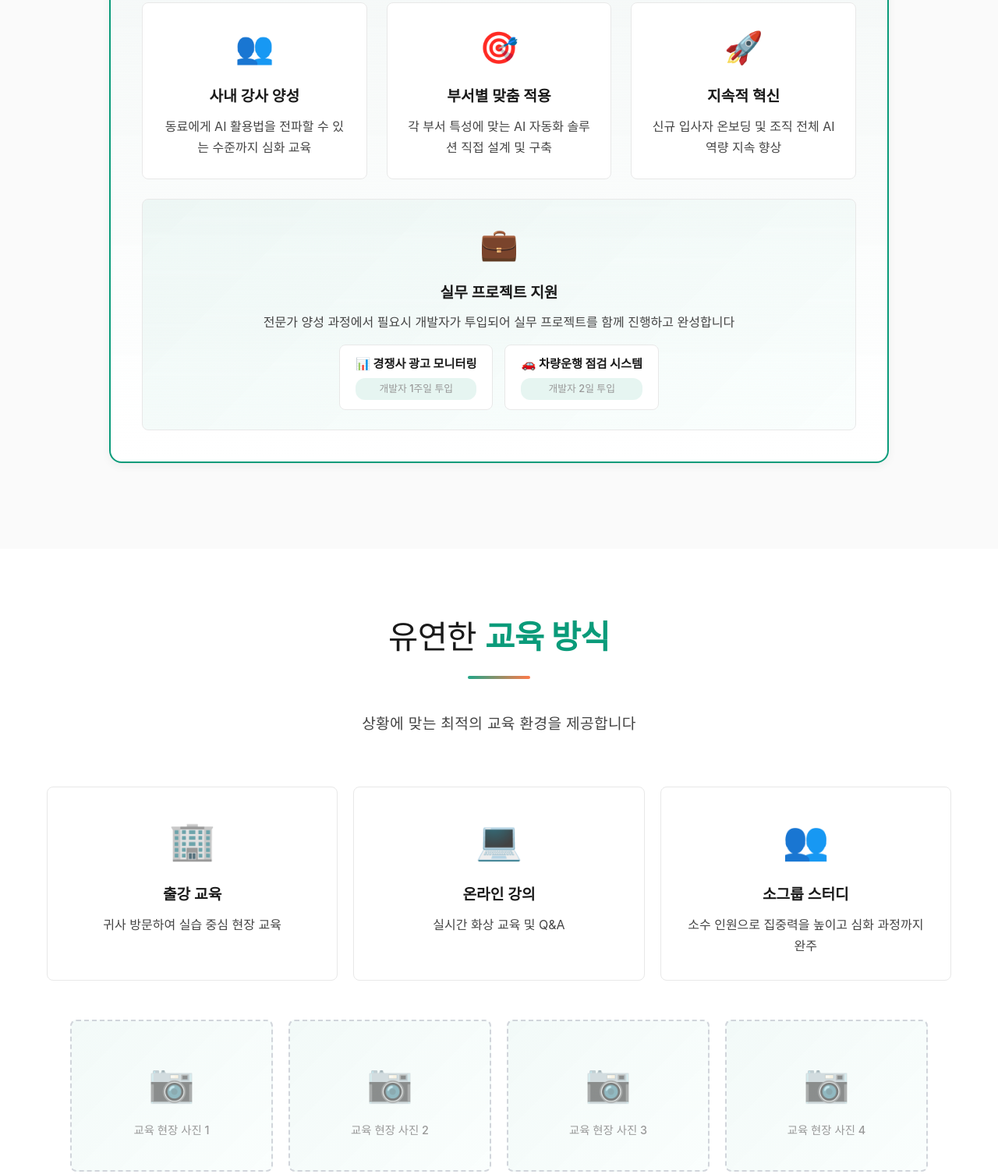
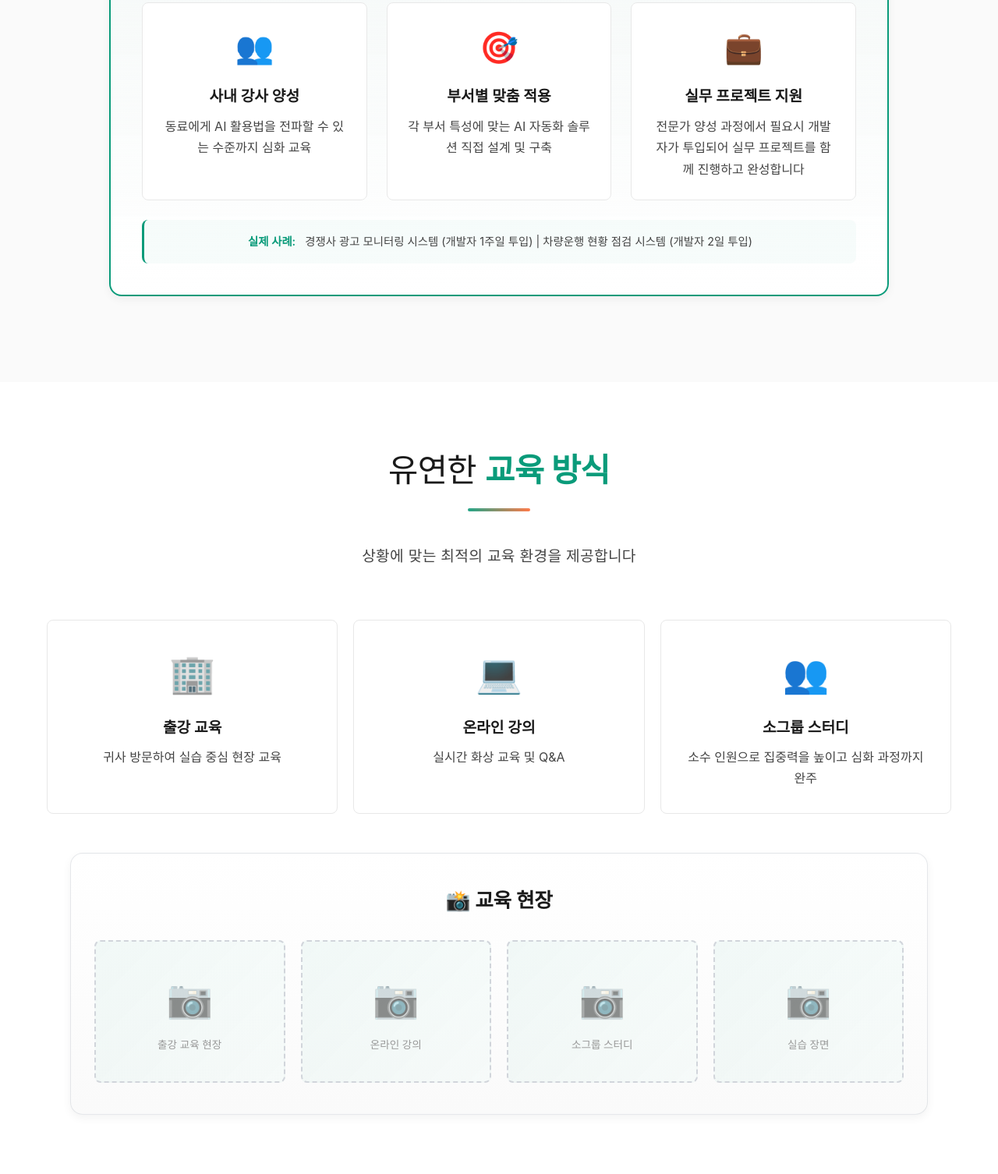
Before and after one commit to lionell0901/edu_page, a website: page index.html in a window 1280 px wide. Shown: the part 3567-5073 px from the top of the page at 78% size. Drawn offline with Linux system fonts and the light colour scheme; a web font is replaced by a local one.

Commit message:
🎨 전문가 양성 과정 구조 개선 및 교육 현장 갤러리 카드화
주요 변경사항:
- 3단계 전문가 양성 과정 최적화
  • '지속적 혁신' 항목 삭제
  • 3개 카드로 깔끔하게 정리 (사내 강사, 부서 맞춤, 실무 프로젝트)
  • 실무 프로젝트가 동일한 크기 카드로 배치
  • 실제 사례를 하단에 작은 글씨 한 줄로 표시
- 교육 현장 사진 갤러리 카드화
  • 카드 형태로 감싸기 (배경, 패딩, 그림자)
  • '📸 교육 현장' 타이틀 추가
  • 4개 사진 슬롯 그리드 배치
  • 각 사진에 설명 라벨 추가 (출강/온라인/소그룹/실습)

```diff
--- a/css/index-page.css
+++ b/css/index-page.css
@@ -516,51 +516,23 @@
     font-weight: 600;
 }
 
-/* Expert Project Feature */
-.expert-project {
-    grid-column: 1 / -1;
-    background: linear-gradient(135deg, rgba(10, 155, 122, 0.05), rgba(6, 214, 160, 0.02));
+/* Project Examples Footer */
+.project-examples-footer {
+    margin-top: 25px;
+    padding: 15px 20px;
+    background: rgba(10, 155, 122, 0.03);
+    border-radius: var(--radius-sm);
+    border-left: 3px solid var(--primary-color);
+    text-align: center;
+    font-size: 0.9rem;
+    color: var(--text-secondary);
+    line-height: 1.8;
 }
 
-.project-examples-inline {
-    margin-top: 15px;
-    display: flex;
-    gap: 15px;
-    flex-wrap: wrap;
-    justify-content: center;
-}
-
-.example-item {
-    background: white;
-    padding: 12px 20px;
-    border-radius: 8px;
-    border: 1px solid var(--border-light);
-    display: flex;
-    flex-direction: column;
-    gap: 5px;
-    text-align: center;
-    transition: var(--transition);
-}
-
-.example-item:hover {
-    border-color: var(--primary-color);
-    transform: translateY(-2px);
-    box-shadow: var(--shadow-medium);
-}
-
-.example-item strong {
-    font-size: 0.95rem;
-    color: var(--text-primary);
-    display: block;
-}
-
-.example-item span {
-    font-size: 0.8rem;
-    color: var(--text-muted);
-    background: rgba(10, 155, 122, 0.1);
-    padding: 4px 10px;
-    border-radius: 12px;
-    font-weight: 500;
+.examples-label {
+    font-weight: 600;
+    color: var(--primary-color);
+    margin-right: 8px;
 }
 
 /* Education Style Section */
@@ -573,12 +545,34 @@
     margin-top: 50px;
 }
 
-.gallery-placeholder {
-    display: grid;
-    grid-template-columns: repeat(auto-fit, minmax(250px, 1fr));
-    gap: 20px;
+.gallery-card {
+    background: var(--card-bg);
+    border-radius: var(--radius);
+    padding: 40px 30px;
+    border: var(--card-border);
+    box-shadow: var(--elev-1);
     max-width: 1100px;
     margin: 0 auto;
+    transition: var(--transition);
+}
+
+.gallery-card:hover {
+    box-shadow: var(--elev-2);
+}
+
+.gallery-title {
+    font-size: var(--font-scale-3);
+    font-weight: 600;
+    color: var(--text-primary);
+    text-align: center;
+    margin-bottom: 30px;
+    letter-spacing: -0.3px;
+}
+
+.gallery-grid {
+    display: grid;
+    grid-template-columns: repeat(auto-fit, minmax(220px, 1fr));
+    gap: 20px;
 }
 
 .photo-slot {
@@ -599,7 +593,7 @@
     background: linear-gradient(135deg, rgba(10, 155, 122, 0.08), rgba(6, 214, 160, 0.04));
     border-color: var(--primary-color);
     transform: translateY(-5px);
-    box-shadow: var(--elev-2);
+    box-shadow: var(--shadow-medium);
 }
 
 .placeholder-icon {
@@ -609,7 +603,7 @@
 
 .photo-slot p {
     color: var(--text-muted);
-    font-size: 0.9rem;
+    font-size: 0.85rem;
     font-weight: 500;
     text-align: center;
 }
--- a/index.html
+++ b/index.html
@@ -191,26 +191,15 @@
                                 </div>
 
                                 <div class="expert-feature">
-                                    <span class="feature-icon">🚀</span>
-                                    <h4>지속적 혁신</h4>
-                                    <p>신규 입사자 온보딩 및 조직 전체 AI 역량 지속 향상</p>
-                                </div>
-
-                                <div class="expert-feature expert-project">
                                     <span class="feature-icon">💼</span>
                                     <h4>실무 프로젝트 지원</h4>
                                     <p>전문가 양성 과정에서 필요시 개발자가 투입되어 실무 프로젝트를 함께 진행하고 완성합니다</p>
-                                    <div class="project-examples-inline">
-                                        <div class="example-item">
-                                            <strong>📊 경쟁사 광고 모니터링</strong>
-                                            <span>개발자 1주일 투입</span>
-                                        </div>
-                                        <div class="example-item">
-                                            <strong>🚗 차량운행 점검 시스템</strong>
-                                            <span>개발자 2일 투입</span>
                                 </div>
                             </div>
-                                </div>
+
+                            <div class="project-examples-footer">
+                                <span class="examples-label">실제 사례:</span>
+                                경쟁사 광고 모니터링 시스템 (개발자 1주일 투입) | 차량운행 현황 점검 시스템 (개발자 2일 투입)
                             </div>
                         </div>
                     </article>
@@ -244,22 +233,25 @@
 
                 <!-- Education Photos Gallery -->
                 <div class="education-gallery">
-                    <div class="gallery-placeholder">
+                    <div class="gallery-card">
+                        <h3 class="gallery-title">📸 교육 현장</h3>
+                        <div class="gallery-grid">
                             <div class="photo-slot">
                                 <span class="placeholder-icon">📷</span>
-                            <p>교육 현장 사진 1</p>
+                                <p>출강 교육 현장</p>
                             </div>
                             <div class="photo-slot">
                                 <span class="placeholder-icon">📷</span>
-                            <p>교육 현장 사진 2</p>
+                                <p>온라인 강의</p>
                             </div>
                             <div class="photo-slot">
                                 <span class="placeholder-icon">📷</span>
-                            <p>교육 현장 사진 3</p>
+                                <p>소그룹 스터디</p>
                             </div>
                             <div class="photo-slot">
                                 <span class="placeholder-icon">📷</span>
-                            <p>교육 현장 사진 4</p>
+                                <p>실습 장면</p>
+                            </div>
                         </div>
                     </div>
                 </div>
```
Lines whose indentation alone changed are shown as unchanged.
